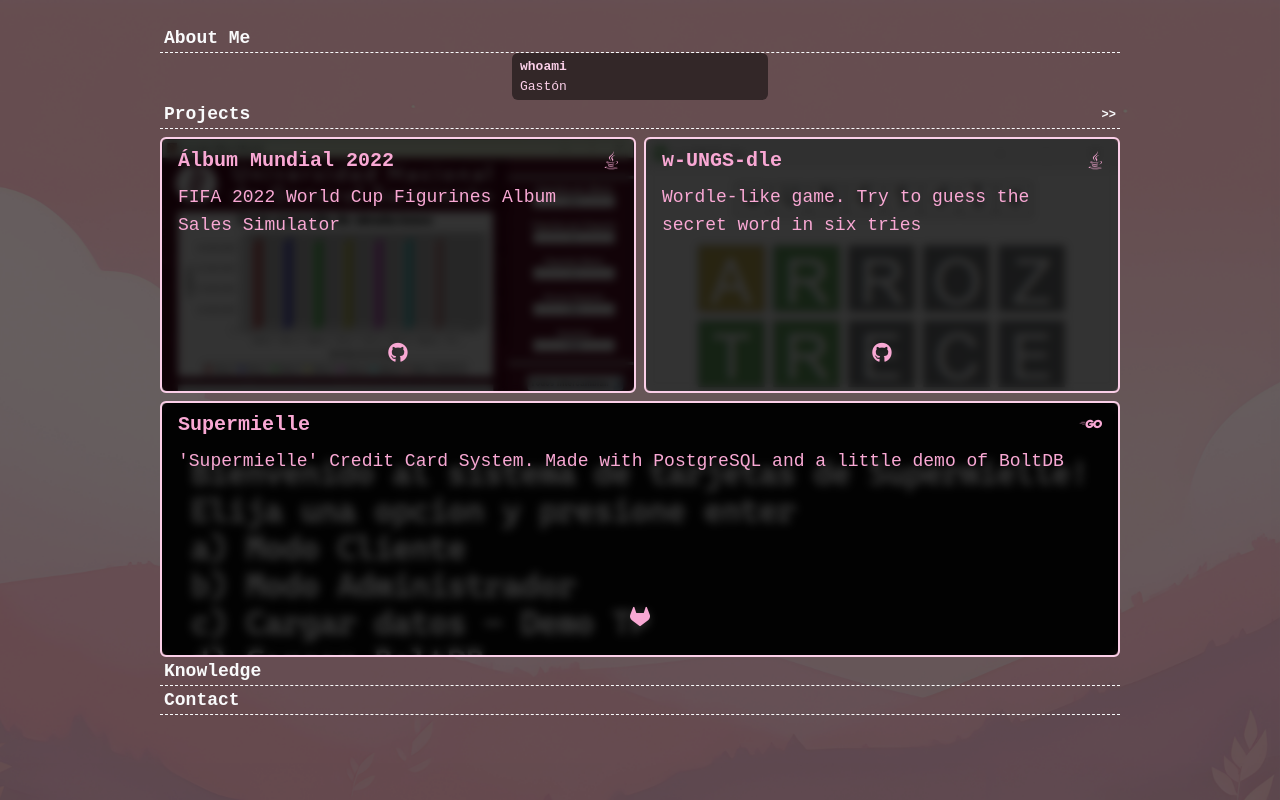
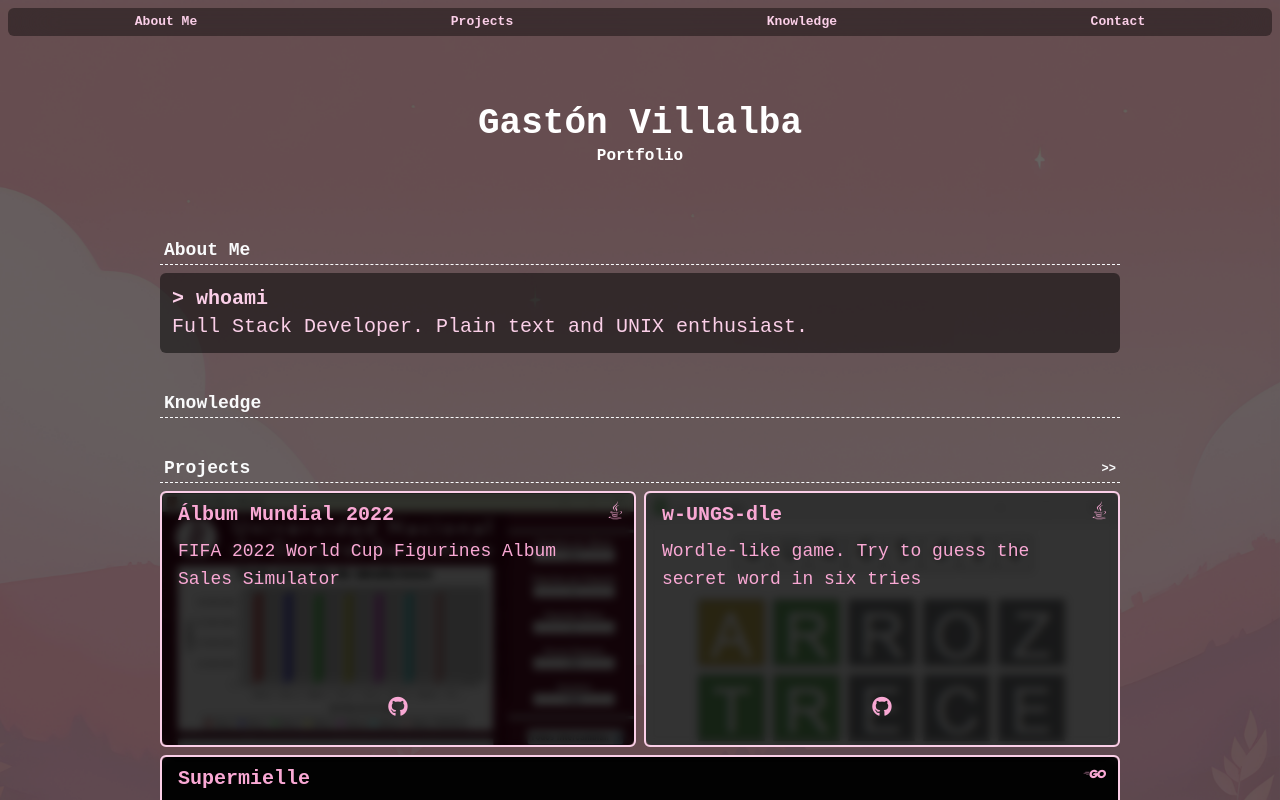
Before and after one commit to gceart/portfolio, a Preact app: page / in a window 1280 px wide. Shown: the top 800 px of the page. Built offline with nearby package versions, Linux system fonts and the light colour scheme.

Commit message:
ADD Nav component && UPDATE about

```diff
--- a/src/app.jsx
+++ b/src/app.jsx
@@ -1,21 +1,21 @@
 import { useState } from 'preact/hooks'
-import Note from './components/Note'
+import Nav from './components/Nav/Nav'
 import Section from './components/Section'
+import About from './components/About/About'
 import Projects from './components/Projects/Projects'
 import bg from './assets/bg.jpg'
 
 export function App () {
   return (
-    <main className='flex flex-col min-w-dvw min-h-screen bg-black bg-opacity-60 py-6'>
-      <span className='w-3/4 gap-2 self-center'>
-        <Section title='About Me' />
-        <span className='flex justify-center'>
-          <Note command='whoami' text='Gastón' />
-        </span>
+    <main className='flex flex-col min-w-dvw min-h-screen bg-black bg-opacity-60 py-[8px]'>
+      <Nav />
+      <div className='flex flex-col w-3/4 gap-5 self-center'>
+        <h1 className='text-4xl mt-24 mb-10 flex flex-col items-center font-semibold text-white'>Gastón Villalba<span className='text-base'>Portfolio</span></h1>
+        <About />
+        <Section title='Knowledge' />
         <Projects />
-        <Section title='Knowledge' />
         <Section title='Contact' />
-      </span>
+      </div>
       <img src={bg} className='fixed min-w-dvw min-h-screen -z-50 object-cover top-0 left-0' />
     </main>
   )
--- /dev/null
+++ b/src/components/About/About.jsx
@@ -0,0 +1,16 @@
+import Section from '../Section'
+import Note from '../Note'
+import { info } from '../../../data/info.js'
+import { phrases } from '../../../data/phrases.js'
+
+export default function About () {
+  console.log(info)
+
+  const content = (
+    <Note command='whoami' text={info.title} />
+  )
+
+  return (
+    <Section title='About Me' content={content} />
+  )
+}
--- /dev/null
+++ b/src/components/Nav/Nav.jsx
@@ -0,0 +1,10 @@
+export default function Nav () {
+  return (
+    <header className='fixed w-[calc(100%-16px)] min-w-fit text-nowrap p-1 gap-2 self-center flex justify-around backdrop-blur-xl bg-black text-pink-200 bg-opacity-40 rounded-md z-50'>
+      <a href='#About Me' className='cursor-pointer hover:brightness-125 transition-all font-semibold'>About Me</a>
+      <a href='#Projects' className='cursor-pointer hover:brightness-125 transition-all font-semibold'>Projects</a>
+      <a href='#Knowledge' className='cursor-pointer hover:brightness-125 transition-all font-semibold'>Knowledge</a>
+      <a href='#Contact' className='cursor-pointer hover:brightness-125 transition-all font-semibold'>Contact</a>
+    </header>
+  )
+}
--- a/src/components/Note.jsx
+++ b/src/components/Note.jsx
@@ -2,8 +2,8 @@
   const { command, text } = props
 
   return (
-    <article className='w-64 text-pink-200 rounded-md px-2 py-1 bg-black bg-opacity-50'>
-      <strong>{command}</strong>
+    <article className='w-full text-xl text-pink-200 rounded-md p-3 bg-black bg-opacity-50'>
+      <strong>{`> ${command}`}</strong>
       <p>{text}</p>
     </article>
   )
--- a/src/components/Projects/Project.jsx
+++ b/src/components/Projects/Project.jsx
@@ -10,9 +10,9 @@
     <article className='col-auto relative flex flex-col gap-2 border-2 border-pink-200 rounded-md max-w-full h-64 hover:border-pink-500 transition-all text-base'>
 
       <div className='flex flex-col gap-2 px-4 relative p-2 bg-black bg-opacity-50 w-full min-h-0 h-full text-pink-300 rounded-md backdrop-blur-sm'>
-        <header className='flex justify-between'>
+        <header className='flex justify-between relative'>
           <h3 className='font-bold text-xl'>{name}</h3>
-          {technologies}
+          <span className='absolute -top-1 -right-1'>{technologies}</span>
         </header>
         <p className='row-start-2 text-lg'>{description}</p>
         <footer className='flex w-full h-full justify-evenly items-end py-4'>
--- a/src/components/Section.jsx
+++ b/src/components/Section.jsx
@@ -2,7 +2,7 @@
   const { title, subtitle, content } = props
 
   return (
-    <section id={title} className='flex flex-col w-full gap-2'>
+    <section id={title} className='flex flex-col w-full gap-2 py-2'>
       <h2 className='flex justify-between px-1 text-gray-50 items-center border-b border-gray-50 border-dashed font-bold text-lg'>
         {title}
         <small>{subtitle}</small>
```
